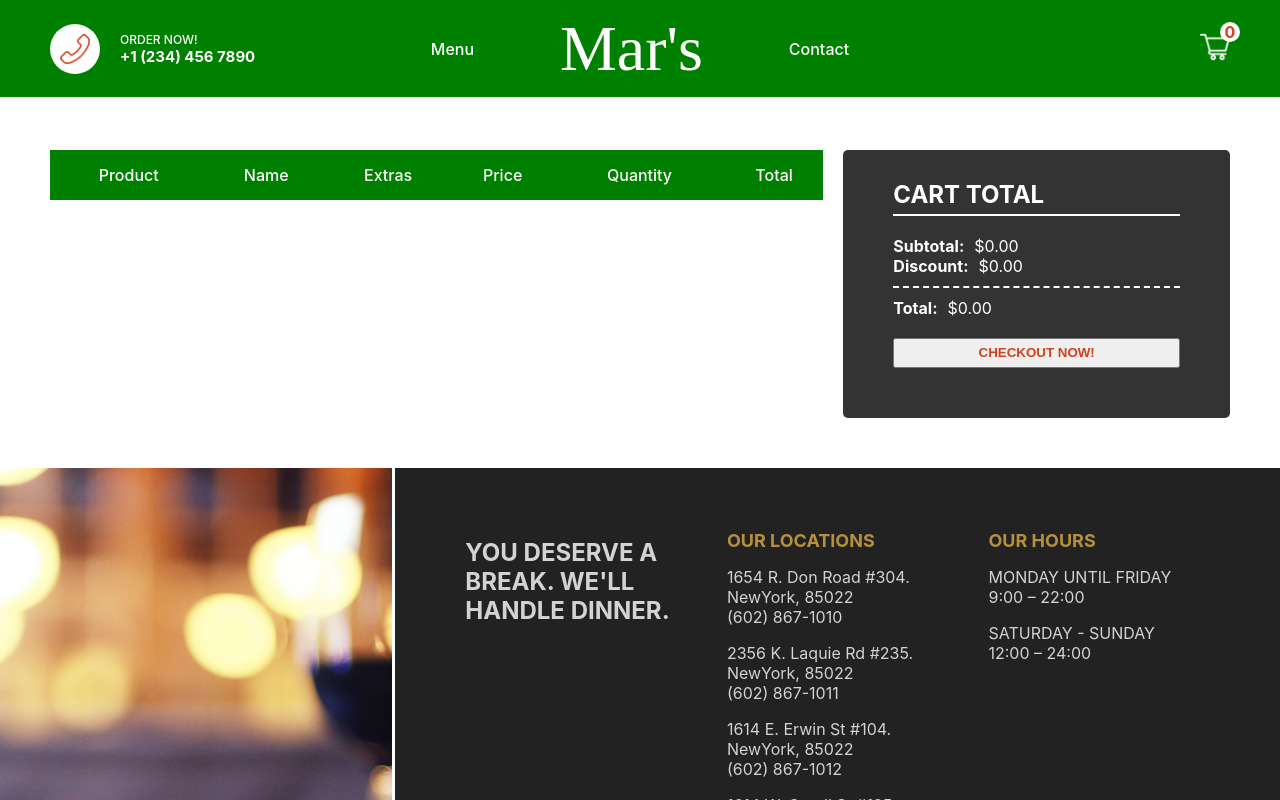
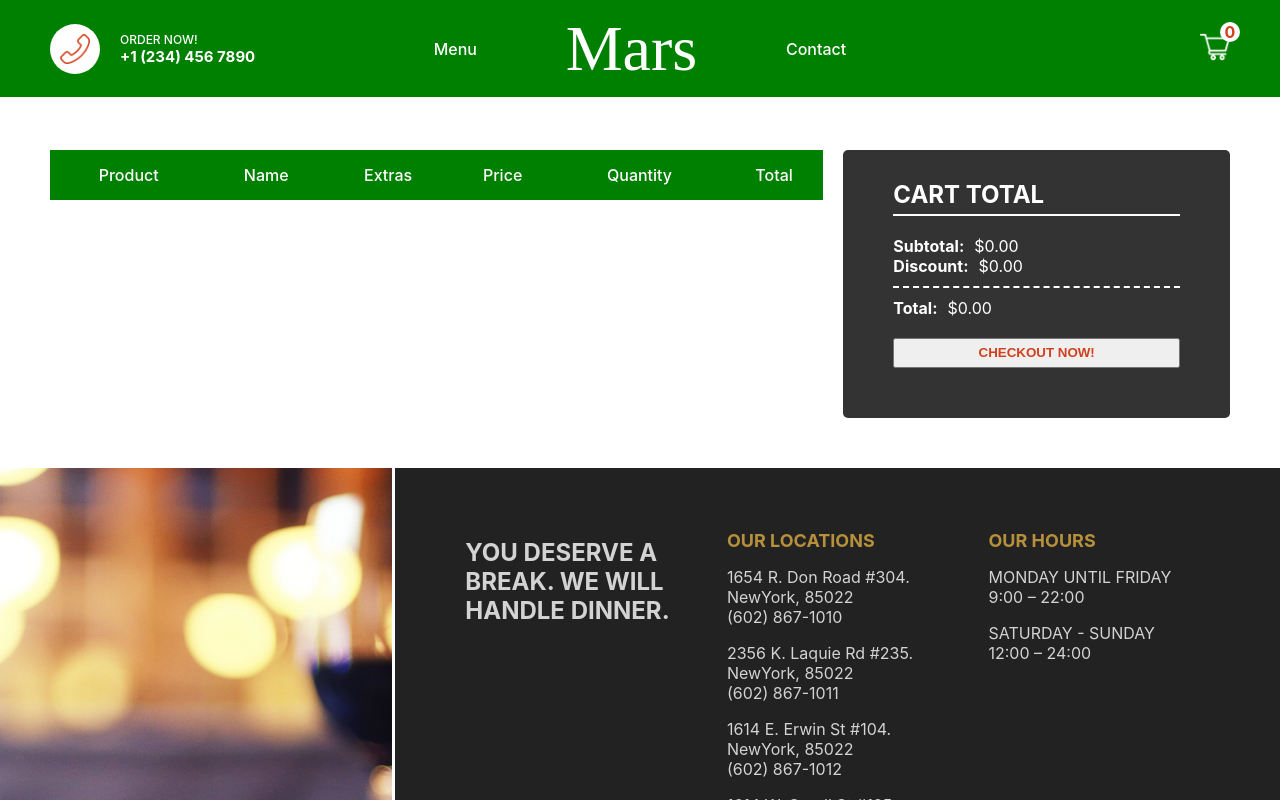
Before and after one commit to martinmiralles/lamadev-pizza-test, a Next.js app: page /cart in a window 1280 px wide. Shown: the top 800 px of the page. Built offline with nearby package versions, Linux system fonts and the light colour scheme.

Commit message:
Fixed escaped characters

```diff
--- a/components/Footer.jsx
+++ b/components/Footer.jsx
@@ -10,7 +10,7 @@ const Footer = () => {
       <div className={styles.item}>
         <div className={styles.card}>
           <h2 className={styles.motto}>
-            YOU DESERVE A BREAK. WE'LL HANDLE DINNER.
+            YOU DESERVE A BREAK. WE WILL HANDLE DINNER.
           </h2>
         </div>
         <div className={styles.card}>
--- a/components/Navbar.jsx
+++ b/components/Navbar.jsx
@@ -19,16 +19,16 @@ const Navbar = () => {
       <div className={styles.item}>
         <ul className={styles.list}>
           {/* <li className={styles.listItem}>Homepage</li> */}
-          <Link href="/#pizzalist">
+          <Link href="/#pizzalist" passHref>
             <li className={styles.listItem}>Menu</li>
           </Link>
-          <Link href="/">
+          <Link href="/" passHref>
             <li width="160px" height="69px" className={styles.logo}>
-              Mar's
+              Mars
             </li>
           </Link>
 
-          <Link href="/#footer">
+          <Link href="/#footer" passHref>
             <li className={styles.listItem}>Contact</li>
           </Link>
         </ul>
--- a/components/PizzaList.jsx
+++ b/components/PizzaList.jsx
@@ -6,9 +6,9 @@ const PizzaList = ({ pizzaList }) => {
     <div className={styles.container} id="pizzalist">
       <h1 className={styles.title}>Perfect has 7 letters. So does Pizzzza.</h1>
       <p className={styles.desc}>
-        Here at <b>Mar's</b>, we aim to serve great pizza from our family to
-        yours. So whether it's dining in one of our locations, or in the comfort
-        of your home, we got the pizzas for you!
+        Here at <b>Mars</b>, we aim to serve great pizza from our family to
+        yours. So whether it is dining in one of our locations, or in the
+        comfort of your home, we got the pizzas for you!
       </p>
       <div className={styles.wrapper}>
         {pizzaList.map((pizza) => (
--- a/pages/cart.jsx
+++ b/pages/cart.jsx
@@ -28,7 +28,7 @@ const Cart = () => {
     if (open) {
       document.body.style.overflow = "hidden";
     }
-  });
+  }, []);
 
   const createOrder = async (data) => {
     try {
```
